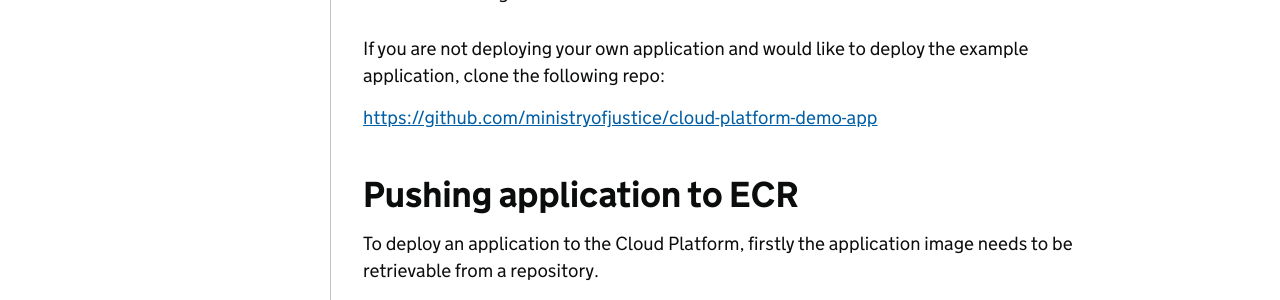
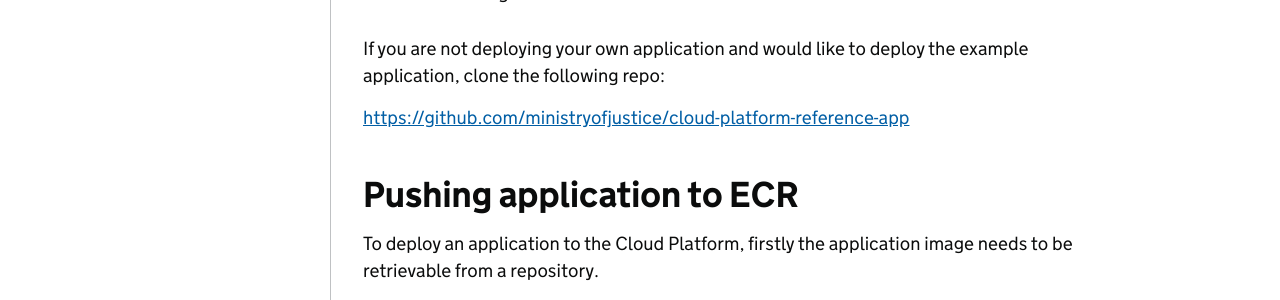
Before and after one commit to ministryofjustice/cloud-platform-user-docs, a Jekyll site: the page built from cloud-platform/app-deploy.md, in a window 1280 px wide. Shown: the part 693-993 px from the top of the page. Built offline with Jekyll 4.4.1, drawn with Linux system fonts in a browser that asks for light colours; our own code applies the rules of GitHub Pages for plain Markdown files; part of the change alters nothing that is shown.

Commit message:
Amended a broken link in the app deploy
Link was pointing to a reference app that no longer existed.

```diff
--- a/cloud-platform/app-deploy.md
+++ b/cloud-platform/app-deploy.md
@@ -23,7 +23,7 @@ This guide assumes the following:
 
 If you are not deploying your own application and would like to deploy the example application, clone the following repo:
 
-[https://github.com/ministryofjustice/cloud-platform-demo-app](https://github.com/ministryofjustice/cloud-platform-demo-app)
+[https://github.com/ministryofjustice/cloud-platform-reference-app](https://github.com/ministryofjustice/cloud-platform-reference-app)
 
 ## Pushing application to ECR
 
```
